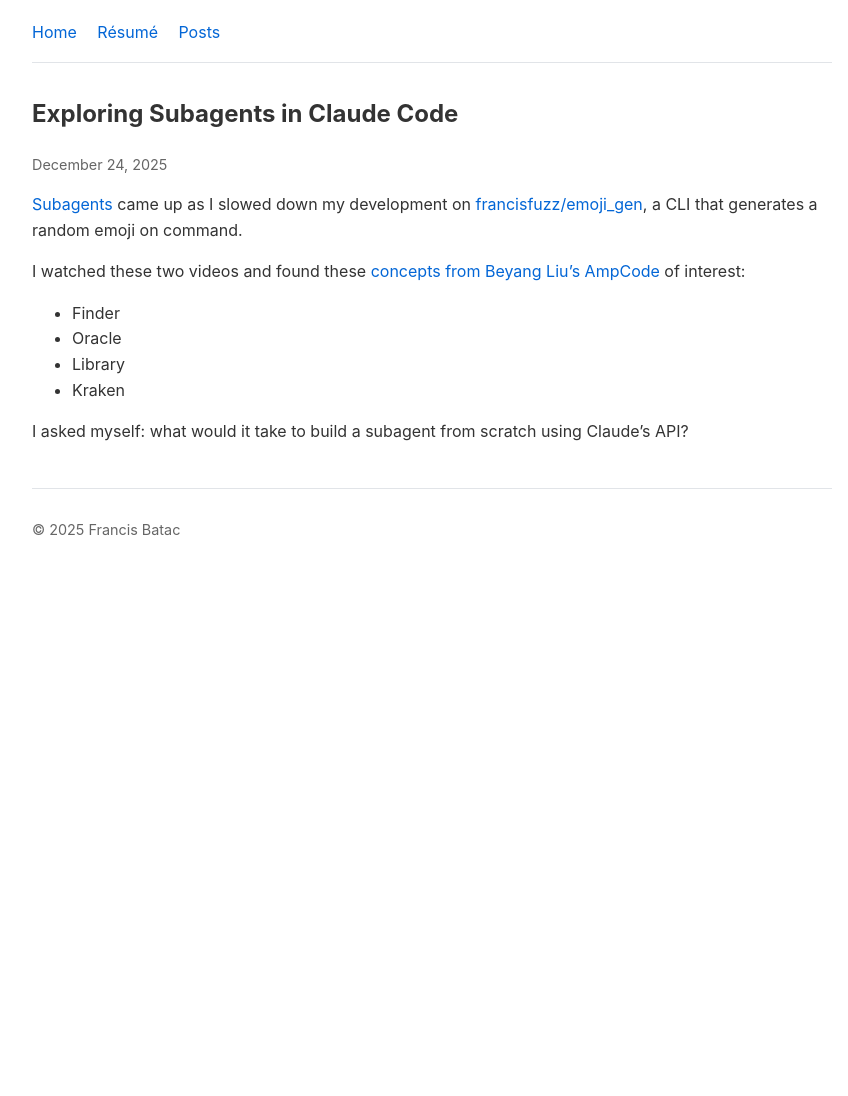
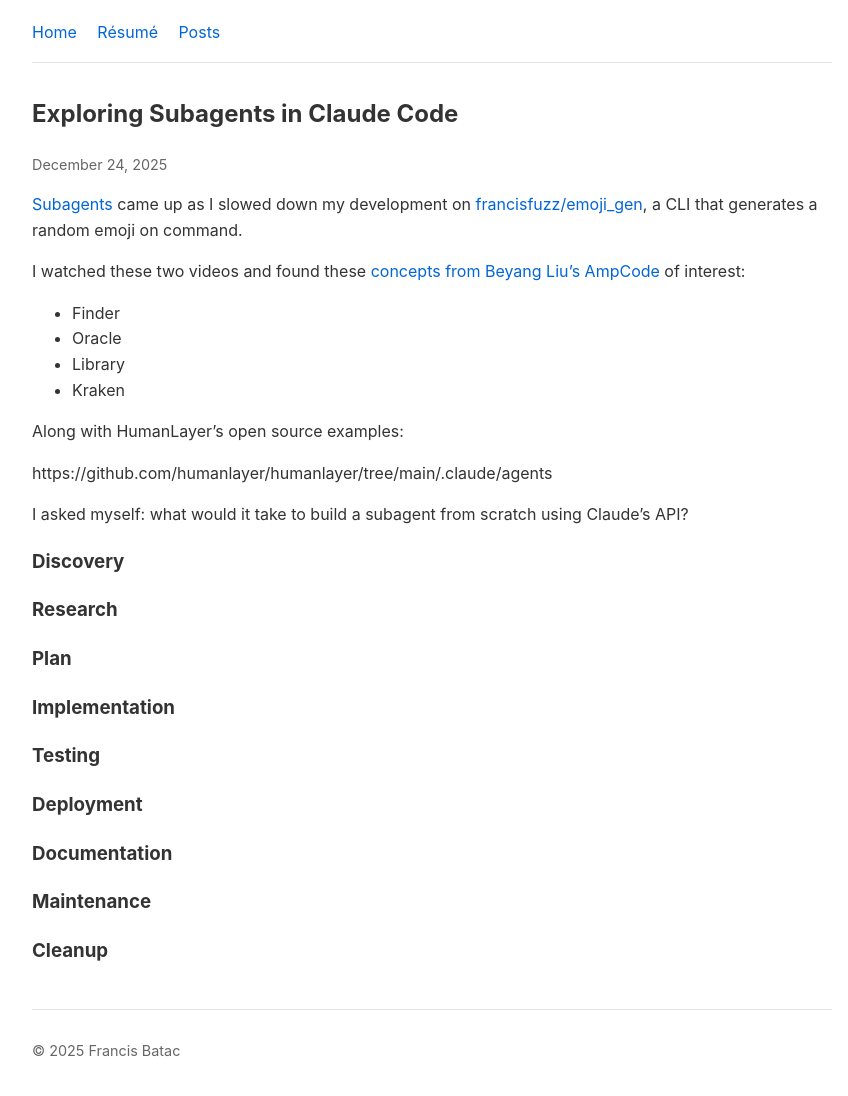
Before and after one commit to francisfuzz/dotcom, a Jekyll site: the page built from _posts/2025-12-23-exploring-subagents.md, in a window 1280 px wide. Shown: the whole page, without its empty margins (208-1056 px from the left). Built offline with Jekyll 4.4.1, drawn with Linux system fonts in a browser that asks for light colours; our own code applies the rules of GitHub Pages for plain Markdown files; before the commit the page ends 900 px from its top, so only the background shows below that.

Commit message:
docs: scaffold sections

```diff
--- a/_posts/2025-12-23-exploring-subagents.md
+++ b/_posts/2025-12-23-exploring-subagents.md
@@ -14,4 +14,26 @@ I watched these two videos and found these [concepts from Beyang Liu's AmpCode](
 - Library
 - Kraken
 
+Along with HumanLayer's open source examples:
+
+https://github.com/humanlayer/humanlayer/tree/main/.claude/agents
+
 I asked myself: what would it take to build a subagent from scratch using Claude's API?
+
+### Discovery
+
+### Research
+
+### Plan
+
+### Implementation
+
+### Testing
+
+### Deployment
+
+### Documentation
+
+### Maintenance
+
+### Cleanup
```
